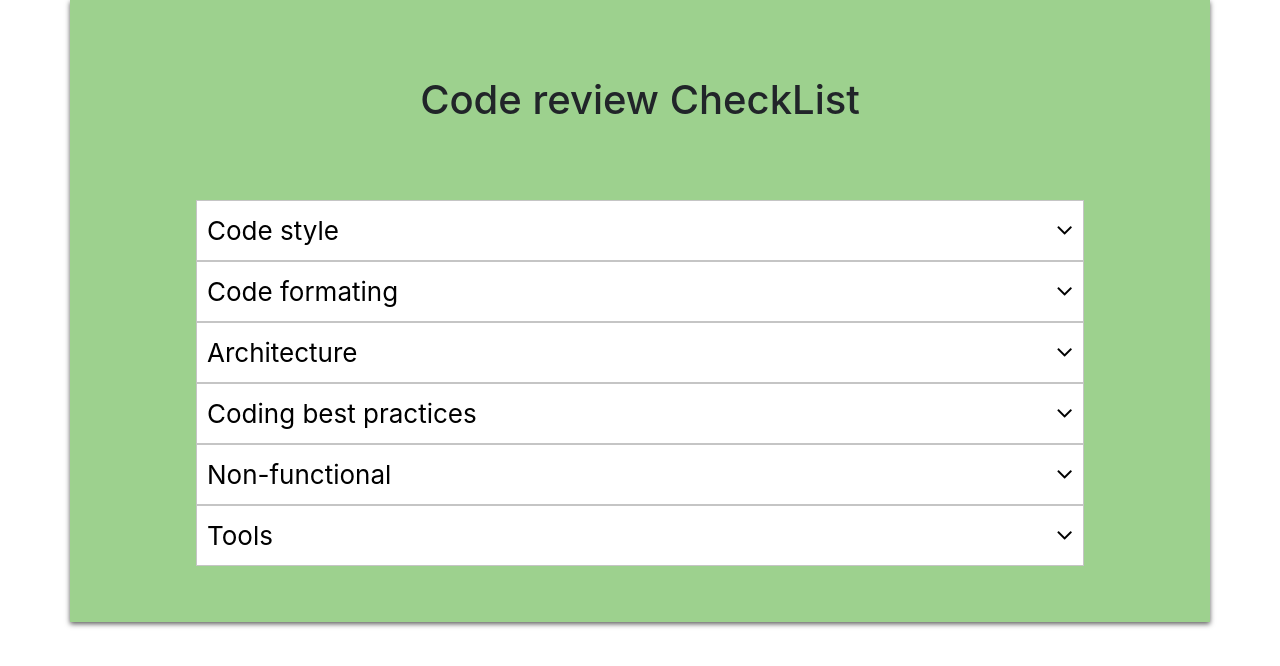
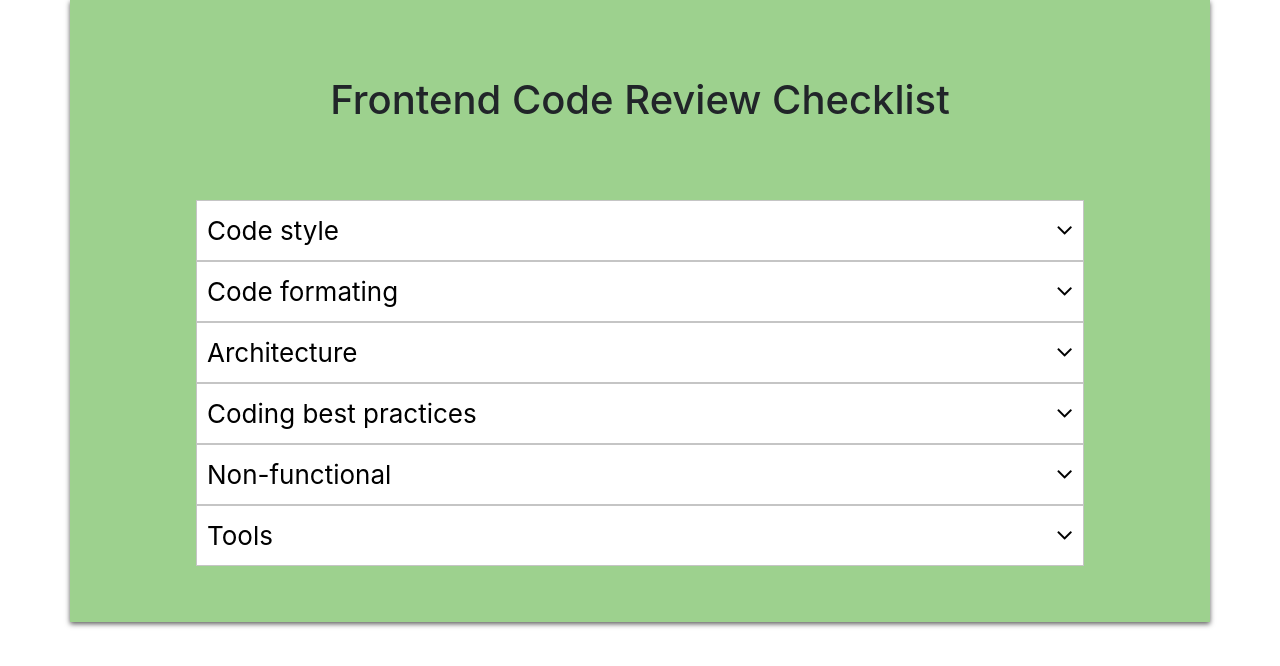
Before and after one commit to anoop-gupt/frontend-code-review-checklist, a React (Create React App) app: page / in a window 1280 px wide. Shown: the top 666 px of the page. Built offline with nearby package versions, Linux system fonts and the light colour scheme.

Commit message:
public site built

```diff
--- a/package.json
+++ b/package.json
@@ -2,6 +2,7 @@
   "name": "my-app",
   "version": "0.1.0",
   "private": true,
+  "homepage" : "http://anoop-gupt.github.io/frontend-code-review-checklist",
   "dependencies": {
     "lodash": "^4.17.15",
     "prop-types": "^15.7.2",
--- a/src/App.js
+++ b/src/App.js
@@ -6,7 +6,7 @@ import checkList from "./data.json";
 function App() {
   return (
     <div className="App container">
-      <header className="App-header">Code review CheckList</header>
+      <header className="App-header">Frontend Code Review Checklist</header>
       <div className="content">{Accordion(checkList)}</div>
     </div>
   );
```
Also changed, not shown: 19 other files (tests, documents, lock files or other folders).
